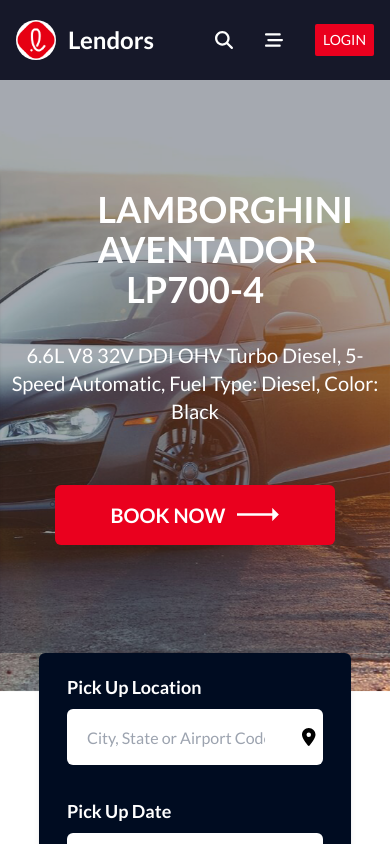
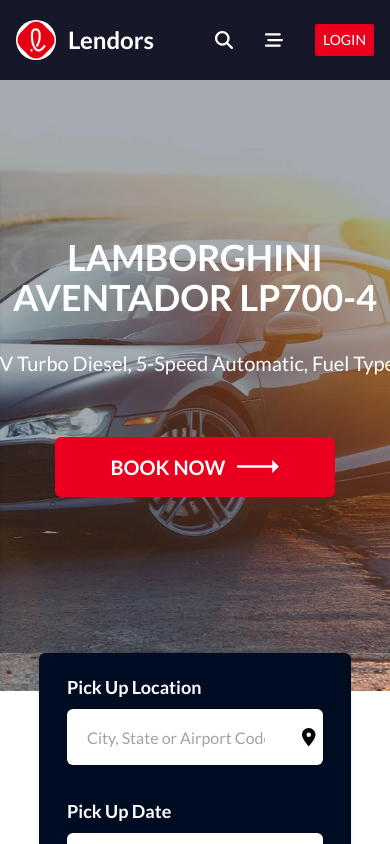
Before and after one commit to patriicke/lendors, a React (Vite) app in the folder frontend/: page / in a window 390 px wide. Built offline with nearby package versions, Linux system fonts and the light colour scheme.

Commit message:
[update]: made homepage responsive

```diff
--- a/frontend/src/App.tsx
+++ b/frontend/src/App.tsx
@@ -18,8 +18,8 @@
     <CommonContext.Provider value={{ setLoginPage, loginPage }}>
       <div
         className={`${
-          loginPage && "blur-md select-none cursor-none pointer-events-none"
-        } overflow-auto`}
+          loginPage && "blur-md select-none cursor-none pointer-events-none "
+        } overflow-auto h-screen min-h-screen overflow-x-hidden`}
       >
         <Router>
           <Provider store={store}>
--- a/frontend/src/components/home/HomePageComponent.tsx
+++ b/frontend/src/components/home/HomePageComponent.tsx
@@ -1,16 +1,21 @@
 import { faLocationDot } from "@fortawesome/free-solid-svg-icons";
 import { FontAwesomeIcon } from "@fortawesome/react-fontawesome";
-import React, { useState } from "react";
+import React, { useContext, useState } from "react";
 import Bg_2 from "/assets/bg/bg_02.jpg";
 import Icon_1 from "/icons/icon_01.png";
 import Img_1 from "/assets/img/img_01.jpg";
-import { Slide } from "react-awesome-reveal";
+import { Fade, Slide } from "react-awesome-reveal";
+import { CommonContext } from "../../context";
+import { useSelector } from "react-redux";
+import { IUser } from "../../types/userTypes";
 const HomePageComponent: React.FC = () => {
+  const user: IUser = useSelector((state: any) => state?.user);
   const [amount, setAmount] = useState<number>(1500000);
   const categories: string[] = ["All", " Sedan", "Sports", "Luxury"];
   const [currentCategory, setCurrentCategory] = useState<number>(0);
+  const { setLoginPage } = useContext(CommonContext);
   return (
-    <div className="h-[calc(100vh_-_5rem)] min-h-[calc(100vh_-_5rem)] w-full relative overflow-auto">
+    <div className="h-[calc(100vh_-_5rem)] min-h-[calc(100vh_-_5rem)] w-full relative">
       <div className="h-[70rem] max-h-[80%] w-full absolute top-0 -z-50">
         <img
           src={Bg_2}
@@ -20,22 +25,33 @@
         />
       </div>
       <div className="w-full h-[75%] flex items-center  justify-center gap-10 z-20 flex-col bg-slate-800 bg-opacity-40">
-        <Slide direction="up">
+        <Slide direction="up" cascade triggerOnce>
           <div className="flex flex-col items-center w-full gap-8 text-center">
             <h1 className="font-bold text-4xl  xl:text-5xl w-[50%] text-center capitalize text-white">
               {"Lamborghini Aventador LP700-4".toUpperCase()}
             </h1>
-            <p className="text-white text-xl">
+            <Fade
+              cascade
+              duration={20}
+              triggerOnce
+              className="text-white text-xl"
+            >
               6.6L V8 32V DDI OHV Turbo Diesel, 5-Speed Automatic, Fuel Type:
               Diesel, Color: Black
-            </p>
-            <button className="bg-redish text-white flex items-center justify-center gap-3 px-14 py-4 mt-7 rounded-md font-bold text-xl hover:bg-red-800 duration-300">
+            </Fade>
+            <button
+              className="bg-redish text-white flex items-center justify-center gap-3 px-14 py-4 mt-7 rounded-md font-bold text-xl hover:bg-red-800 duration-300"
+              onClick={() => {
+                !user?.isLoggedIn ? setLoginPage(true) : null;
+              }}
+            >
               <span>BOOK NOW</span>
               <img src={Icon_1} alt="arrow" />
             </button>
           </div>
         </Slide>
       </div>
+      <Slide direction="up" cascade triggerOnce>
         <section className="min-h-[5em] w-4/5 bg-blueish m-auto z-40 px-5 flex items-center gap-8 justify-center rounded-md shadow-md flex-wrap overflow-auto py-5">
           <div className="flex flex-col gap-2 w-[16em]">
             <h1 className="text-white text-lg font-bold">Pick Up Location</h1>
@@ -85,11 +101,15 @@
             <img src={Icon_1} alt="arrow" />
           </button>
         </section>
+      </Slide>
       <section className="h-[10em] w-full"></section>
+      <Slide direction="up" cascade triggerOnce>
         <section className="w-full h-20 flex flex-col items-center  gap-5">
           <div className="w-full flex items-center  justify-center gap-3 ">
             <div className="h-2 w-16 bg-redish"></div>
-          <h1 className="font-bold text-4xl text-center">Featured Vehicles</h1>
+            <h1 className="font-bold text-4xl text-center">
+              Featured Vehicles
+            </h1>
             <div className="h-2 w-16 bg-redish"></div>
           </div>
           <p className="text-xl">
@@ -97,7 +117,9 @@
             These are one of the best vehicles. Be the first to go with.
           </p>
         </section>
+      </Slide>
       <section className="h-[50em] py-14">
+        <Slide direction="up" cascade triggerOnce>
           <div className="flex items-center justify-center  gap-10">
             {categories.map((category, index) => (
               <button
@@ -113,15 +135,15 @@
               </button>
             ))}
           </div>
+        </Slide>
+
         <div className="w-full xl:w-[70%] m-auto py-4 flex flex-wrap gap-6 items-center justify-center  transition-all duration-300">
           {Array(9)
             .fill("")
             .map((text, index) => {
               return (
-                <div
-                  className="w-[25em] h-[25em] py-2 border shadow-lg rounded-md transition-all duration-300"
-                  key={index}
-                >
+                <Slide direction="up" key={index} triggerOnce>
+                  <div className="w-[25em] h-[25em] py-2 border shadow-lg rounded-md transition-all duration-300">
                     <h1 className="font-semibold text-xl p-3 ">
                       2015 Shevrolet Corvette Stingray Z51
                     </h1>
@@ -143,6 +165,7 @@
                       </span>
                     </div>
                   </div>
+                </Slide>
               );
             })}
         </div>
```
Lines whose indentation alone changed are shown as unchanged.
